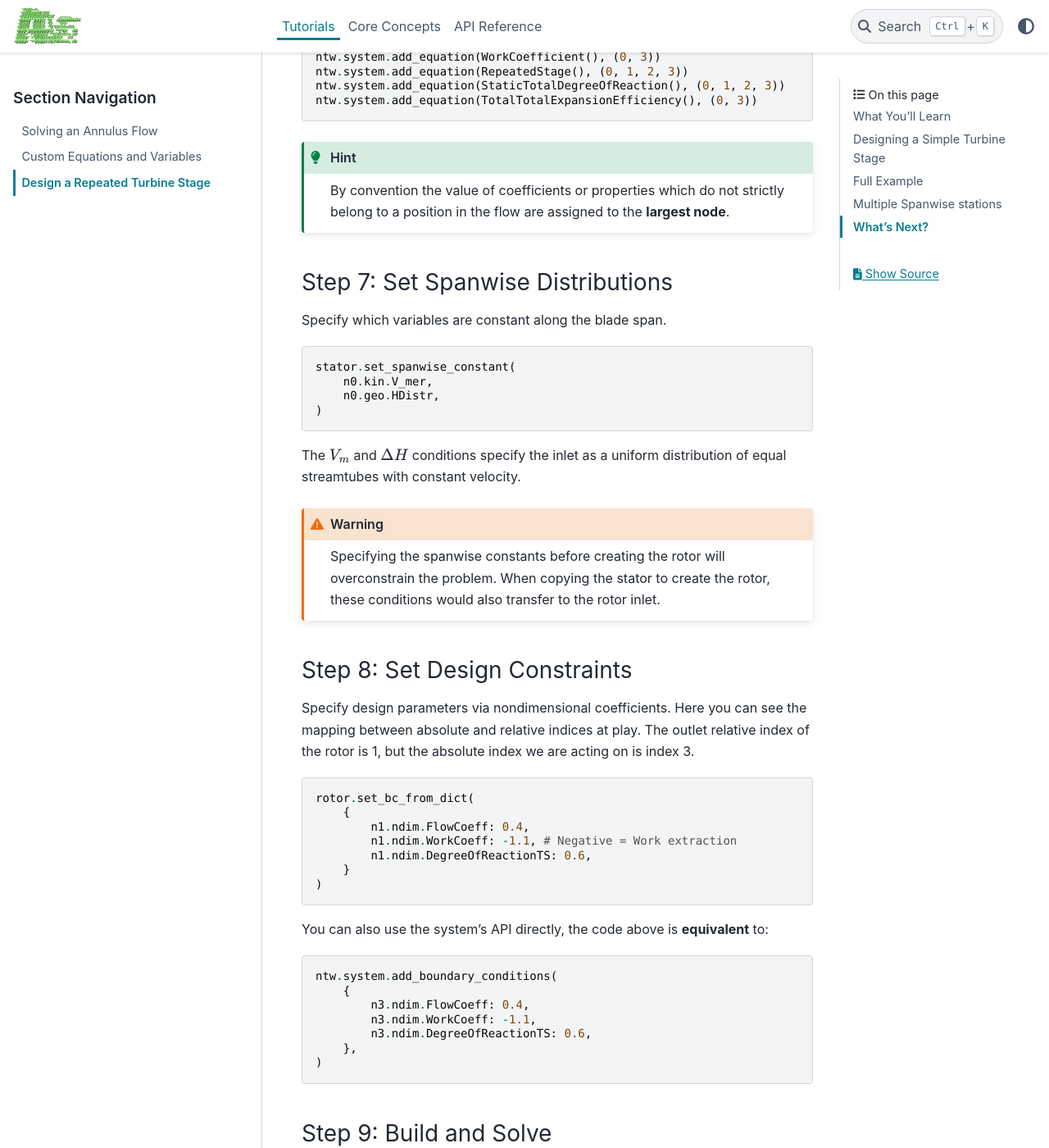
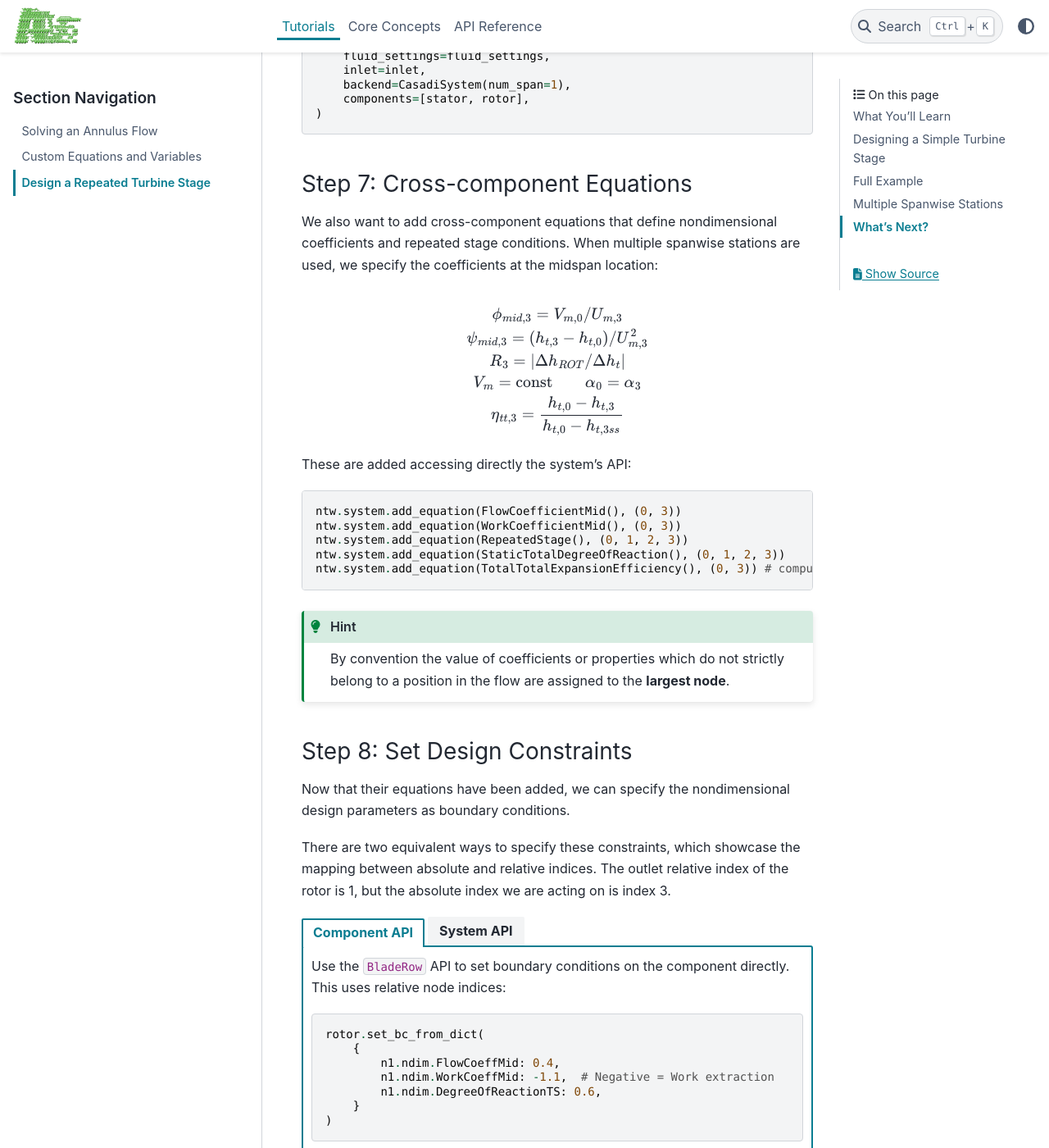
Before and after one commit to Propulsion-Power-TU-Delft/adet, a Sphinx documentation site: the page built from docs/sphinx/source/tutorials/simple_stage.md, in a window 1280 px wide and 1400 px high, scrolled down 5893 px. Shown: the whole window at 82% size. Built offline with Sphinx 7.4.7 and the PyData theme 0.15.4, drawn with Linux system fonts in a browser that asks for light colours; some of the changed text lies outside the part shown.

Commit message:
Update turbine documentations for multi span, sphinx plugins

````diff
--- a/docs/sphinx/source/conf.py
+++ b/docs/sphinx/source/conf.py
@@ -12,9 +12,10 @@
 # -- General configuration
 extensions = [
     'myst_parser',
-    'sphinx_inline_tabs',
     'sphinx.ext.autodoc',
     'sphinx.ext.napoleon',
+    'sphinx_togglebutton',
+    'sphinx_design',
 ]
 
 templates_path = ['_templates']
--- a/docs/sphinx/source/tutorials/simple_stage.md
+++ b/docs/sphinx/source/tutorials/simple_stage.md
@@ -32,10 +32,11 @@
 from adet.components.network import ComponentNetwork
 from adet.equations.definitions import RepeatedStage
 from adet.equations.geometrical import ModifiedZweifel
+from adet.equations.fundamental import FreeVortexDistribution
 from adet.equations.nondimensional import (
-    FlowCoefficient,
+    FlowCoefficientMid,
     StaticTotalDegreeOfReaction,
-    WorkCoefficient,
+    WorkCoefficientMid,
     TotalTotalExpansionEfficiency,
 )
 from adet.fluid.settings import FluidSettings
@@ -105,12 +106,12 @@
 ```python
 inlet = Inlet(
     boundary_conditions={
-        n0.kin.V_mer: 50.0,
-        n0.geo.Rmid: 0.1,
+        n0.oth.CumMassFlow: 10.0, # Total massflow
+        n0.geo.Rmid: 0.1, # Midspan radius
         n0.geo.HubTipRatio: 0.65,
         n0.geo.MeridionalAngle: Quantity(0, 'deg'),
-        n0.tot.Pressure: 10e5,
-        n0.tot.Temperature: 500,
+        n0.tot.Pressure: 10e5, # Total pressure
+        n0.tot.Temperature: 500, # Total temperature
     }
 )
 ```
@@ -135,7 +136,7 @@
 
 ```python
 casing = Shaft(0, is_constrained=True) # Fixed (null) rotational speed
-shaft = Shaft(-1, is_constrained=False) # Free rotational speed (value is unused)
+shaft = Shaft(-1, is_constrained=False) # Free rotational speed
 ```
 
 The (relative) total pressure loss coefficient $Y$, defined below, is set to 0.9.
@@ -183,10 +184,26 @@
 rotor.name = 'rotor'
 ```
 
+### Step 5: Set Spanwise Distributions
 
-### Step 5: Build the Component Network
+Specify spanwise-constant variables at the inlet of the stage:
 
-Assemble all components into a network of components. A `ComponentNetwork` is a convenience class that assembles your components into a system (specified by `backend`).
+```python
+stator.set_spanwise_constant(
+    n0.kin.V_mer,
+    n0.geo.HDistr,
+)
+```
+
+The $\Delta H$ (`HDistr`) condition specifies the inlet as a uniform distribution of equal streamtubes. The condition on $V_m$ (`V_mer`) implies an inlet with uniform meridional velocity.
+
+```{Warning}
+Specifying the spanwise constants before creating the rotor will overconstrain the problem. When copying the stator to create the rotor, these conditions would also transfer to the rotor inlet.
+```
+
+### Step 6: Build the Component Network
+
+Assemble all components into a network of components. A `ComponentNetwork` is a convenience class that assembles your components into a system of equations (specified by `backend`). To learn how to interact with the system directly check out [](annulus_system.md)
 
 ```python
 ntw = ComponentNetwork(
@@ -197,14 +214,14 @@
 )
 ```
 
-### Step 6: Cross-component Equations
+### Step 7: Cross-component Equations
 
-We also want to add cross-component equations that define nondimensional coefficients and repeated stage conditions.
+We also want to add cross-component equations that define nondimensional coefficients and repeated stage conditions. When multiple spanwise stations are used, we specify the coefficients at the midspan location:
 
 $$
 \begin{gather}
-    \phi_3 = V_{m, 0} / U_3 \\
-    \psi_3 = (h_{t,3} - h_{t,0}) / U_3^2 \\
+    \phi_{mid,3} = V_{m, 0} / U_{m,3} \\
+    \psi_{mid,3} = (h_{t,3} - h_{t,0}) / U_{m,3}^2 \\
     R_3 = | \Delta h_{ROT} / \Delta h_t | \\
     V_m = \mathrm{const}  \qquad  \alpha_0 = \alpha_3 \\
     \eta_{tt,3} = \frac{h_{t,0} - h_{t,3}}{h_{t,0} - h_{t,3ss}}
@@ -214,64 +231,60 @@
 These are added accessing directly the system's API:
 
 ```python
-ntw.system.add_equation(FlowCoefficient(), (0, 3))
-ntw.system.add_equation(WorkCoefficient(), (0, 3))
+ntw.system.add_equation(FlowCoefficientMid(), (0, 3))
+ntw.system.add_equation(WorkCoefficientMid(), (0, 3))
 ntw.system.add_equation(RepeatedStage(), (0, 1, 2, 3))
 ntw.system.add_equation(StaticTotalDegreeOfReaction(), (0, 1, 2, 3))
-ntw.system.add_equation(TotalTotalExpansionEfficiency(), (0, 3))
+ntw.system.add_equation(TotalTotalExpansionEfficiency(), (0, 3)) # compute eta_tt
 ```
 
 ```{Hint}
 By convention the value of coefficients or properties which do not strictly belong to a position in the flow are assigned to the **largest node**.
 ```
 
-### Step 7: Set Spanwise Distributions
-
-Specify which variables are constant along the blade span.
-
-```python
-stator.set_spanwise_constant(
-    n0.kin.V_mer,
-    n0.geo.HDistr,
-)
-```
-
-The $V_m$ and $\Delta H$ conditions specify the inlet as a uniform distribution of equal streamtubes with constant velocity.
-
-```{Warning}
-Specifying the spanwise constants before creating the rotor will overconstrain the problem. When copying the stator to create the rotor, these conditions would also transfer to the rotor inlet.
-```
-
 ### Step 8: Set Design Constraints
 
-Specify design parameters via nondimensional coefficients. Here you can see the mapping between absolute and relative indices at play. The outlet relative index of the rotor is 1, but the absolute index we are acting on is index 3.
+Now that their equations have been added, we can specify the nondimensional design parameters as boundary conditions.
+
+There are two equivalent ways to specify these constraints, which showcase the mapping between absolute and relative indices. The outlet relative index of the rotor is 1, but the absolute index we are acting on is index 3.
+
+::::{tab-set}
+:::{tab-item} Component API
+:sync: component-api
+
+Use the `BladeRow` API to set boundary conditions on the component directly. This uses relative node indices:
 
 ```python
 rotor.set_bc_from_dict(
     {
-        n1.ndim.FlowCoeff: 0.4,
-        n1.ndim.WorkCoeff: -1.1, # Negative = Work extraction
+        n1.ndim.FlowCoeffMid: 0.4,
+        n1.ndim.WorkCoeffMid: -1.1,  # Negative = Work extraction
         n1.ndim.DegreeOfReactionTS: 0.6,
     }
 )
 ```
+:::
+:::{tab-item} System API
+:sync: system-api
 
-You can also use the system's API directly, the code above is **equivalent** to:
+Alternatively, use the system's API directly with absolute node indices:
 
 ```python
 ntw.system.add_boundary_conditions(
     {
-        n3.ndim.FlowCoeff: 0.4,
-        n3.ndim.WorkCoeff: -1.1,
+        n3.ndim.FlowCoeffMid: 0.4,
+        n3.ndim.WorkCoeffMid: -1.1,  # Negative = Work extraction
         n3.ndim.DegreeOfReactionTS: 0.6,
     },
 )
 ```
+:::
+::::
 
 
 ### Step 9: Build and Solve
 
-Compile the system. Get the initial guess, using 0.8 as a fallback values for quantities with no guess. We fetch variable bounds, using custom values to avoid negative chords and enforcing reasonable thermodynamic bounds.
+Compile the system. Get the initial guess, using 0.8 as a fallback values for quantities with no guess. We fetch variable bounds, using custom values to avoid negative chords and enforcing reasonable thermodynamic and velocity magnitude bounds.
 
 ```{Hint}
 If the bound is specified with the `Glob` attribute it is applied to all variable of that type (of all thermodynamic states). Otherwise it is applied only on the specified node.
@@ -285,6 +298,7 @@
 bnd = ntw.system.get_bounds(
     {
         n0.geo.Chord.Glob: (0.0, 1e5),
+        n0.kin.V_mag.Glob: (0.0, 400.0),
         n0.stc.Pressure.Glob: (10.0, 13e5),
         n0.stc.Temperature.Glob: (60.0, 500),
     },
@@ -315,7 +329,8 @@
 ```
 
 ```{Note}
-`kinsol` also fails with rank deficient Jacobians, which `ipopt` still solves without warning. A system where the number of variables and equations is equal can still have a rank deficient Jacobian.
+:class: dropdown
+`kinsol` also fails upon finding rank-deficient Jacobians, which `ipopt` still solves without warning. A system where the number of variables and equations is equal can still have a rank deficient Jacobian.
 
 This is usually a symptom of an ill-defined problem (e.g., redundant equation definitions with missing boundary conditions).
 ```
@@ -358,10 +373,11 @@
 from adet.components.network import ComponentNetwork
 from adet.equations.definitions import RepeatedStage
 from adet.equations.geometrical import ModifiedZweifel
+from adet.equations.fundamental import FreeVortexDistribution
 from adet.equations.nondimensional import (
-    FlowCoefficient,
+    FlowCoefficientMid,
     StaticTotalDegreeOfReaction,
-    WorkCoefficient,
+    WorkCoefficientMid,
     TotalTotalExpansionEfficiency,
 )
 from adet.fluid.settings import FluidSettings
@@ -383,7 +399,7 @@
 
 inlet = Inlet(
     boundary_conditions={
-        n0.kin.V_mer: 50.0,
+        n0.oth.CumMassFlow: 10.0,
         n0.geo.Rmid: 0.1,
         n0.geo.HubTipRatio: 0.65,
         n0.geo.MeridionalAngle: Quantity(0, 'deg'),
@@ -401,13 +417,13 @@
     bound_cond={
         n1.geo.MeridionalAngle: Quantity(0, 'deg'),
         n1.geo.AspectRatio: 3.0,
-        n1.geo.NumBlades: 40,  # Actual number of blades
-        n1.geo.ZweifelCoeff: 0.9,  # Theoretical optimal num blades
+        n1.geo.NumBlades: 40,
+        n1.geo.ZweifelCoeff: 0.9,
     },
     extra_equations={
         ZeroDeviation(): 0,
         ZeroDeviation(): 1,
-        TotalPressureLoss(0.9): (0, 1),  # Loss coefficient Y = 0.9
+        TotalPressureLoss(0.9): (0, 1),
         ModifiedZweifel(): (0, 1),
     },
     constant_variables=[n0.geo.Rmid],
@@ -419,30 +435,29 @@
 rotor.name = 'rotor'
 
 ntw = ComponentNetwork(
-    fluid_settings,
-    inlet,
-    CasadiSystem(1),
-    [stator, rotor],
+    fluid_settings=fluid_settings,
+    inlet=inlet,
+    backend=CasadiSystem(num_span=1),
+    components=[stator, rotor],
 )
 
-ntw.system.add_equation(FlowCoefficient(), (0, 3))
-ntw.system.add_equation(WorkCoefficient(), (0, 3))
+stator.set_spanwise_constant(
+    n0.kin.V_mer,
+    n0.geo.HDistr,
+)
+
+ntw.system.add_equation(FlowCoefficientMid(), (0, 3))
+ntw.system.add_equation(WorkCoefficientMid(), (0, 3))
 ntw.system.add_equation(RepeatedStage(), (0, 1, 2, 3))
 ntw.system.add_equation(StaticTotalDegreeOfReaction(), (0, 1, 2, 3))
 ntw.system.add_equation(TotalTotalExpansionEfficiency(), (0, 3))
 
-rotor.set_spanwise_constant(n1.geo.ChordAx)
-stator.set_spanwise_constant(
-    n0.kin.V_mer,
-    n0.geo.HDistr,
-    n1.geo.ChordAx,
-)
 
 rotor.set_bc_from_dict(
     {
-        n1.ndim.FlowCoeff: 0.3,
-        n1.ndim.WorkCoeff: -1.1,
-        n1.ndim.DegreeOfReactionTS: 0.4,
+        n1.ndim.FlowCoeffMid: 0.4,
+        n1.ndim.WorkCoeffMid: -1.1,
+        n1.ndim.DegreeOfReactionTS: 0.6,
     }
 )
 
@@ -453,6 +468,7 @@
 bnd = ntw.system.get_bounds(
     {
         n0.geo.Chord.Glob: (0.0, 1e5),
+        n0.kin.V_mag.Glob: (0.0, 400.0),
         n0.stc.Pressure.Glob: (10.0, 13e5),
         n0.stc.Temperature.Glob: (60.0, 500),
     },
@@ -472,7 +488,7 @@
 data = ntw.system.sol_to_dict(sol)
 ```
 
-## Multiple Spanwise stations
+## Multiple Spanwise Stations
 
 ```{figure} ../../images/flow_station.svg
 :align: center
@@ -482,4 +498,25 @@
 
 When a single spanwise station is used, a single average streamtube covers the whole channel. Therefore $b_0 = H$ and $r_0 = r_{mid}$.
 
+To expand the design to multiple spanwise stations (it must be an **odd** number), you can modify the backend initialization:
+
+```python
+ntw = ComponentNetwork(
+    fluid_settings=fluid_settings,
+    inlet=inlet,
+    backend=CasadiSystem(num_span=1),  # Use 3 spanwise stations
+    components=[stator, rotor],
+)
+```
+
+When `num_span > 1`, the system solves for radial equilibrium conditions at the stator and rotor outlets. To properly model the spanwise flow distribution, add the `FreeVortexDistribution` equation to both blade rows:
+
+```python
+if ntw.system.num_span > 1:
+    stator.add_equation(FreeVortexDistribution(), 1)
+    rotor.add_equation(FreeVortexDistribution(), 1)
+```
+
+The `FreeVortexDistribution` equation enforces $rV_{\theta}(r)= \mathrm{const}$ across the span. By enforcing radiual equilibrium this also results in constant spanwise meridional velocity $V_m(r)$.
+
 ## What's Next?
--- a/pyproject.toml
+++ b/pyproject.toml
@@ -40,7 +40,8 @@
     "myst-parser>=4.0.1",
     "pydata-sphinx-theme>=0.16.1",
     "sphinx>=8.2.3",
-    "sphinx-inline-tabs>=2023.4.21",
+    "sphinx-design>=0.7.0",
+    "sphinx-togglebutton>=0.4.5",
 ]
 
 [tool.pyright]
````
Also changed, not shown: other parts of docs/sphinx/source/tutorials/simple_stage.md (+7 -7 lines), docs/sphinx/source/concepts/component_networks.md (+0 -4 lines), docs/sphinx/source/concepts/solving_systems.md (+0 -5 lines), docs/sphinx/source/concepts/using_nodes.md (+0 -3 lines), docs/sphinx/source/tutorials/annulus_system.md (+0 -2 lines), 1 other file.
